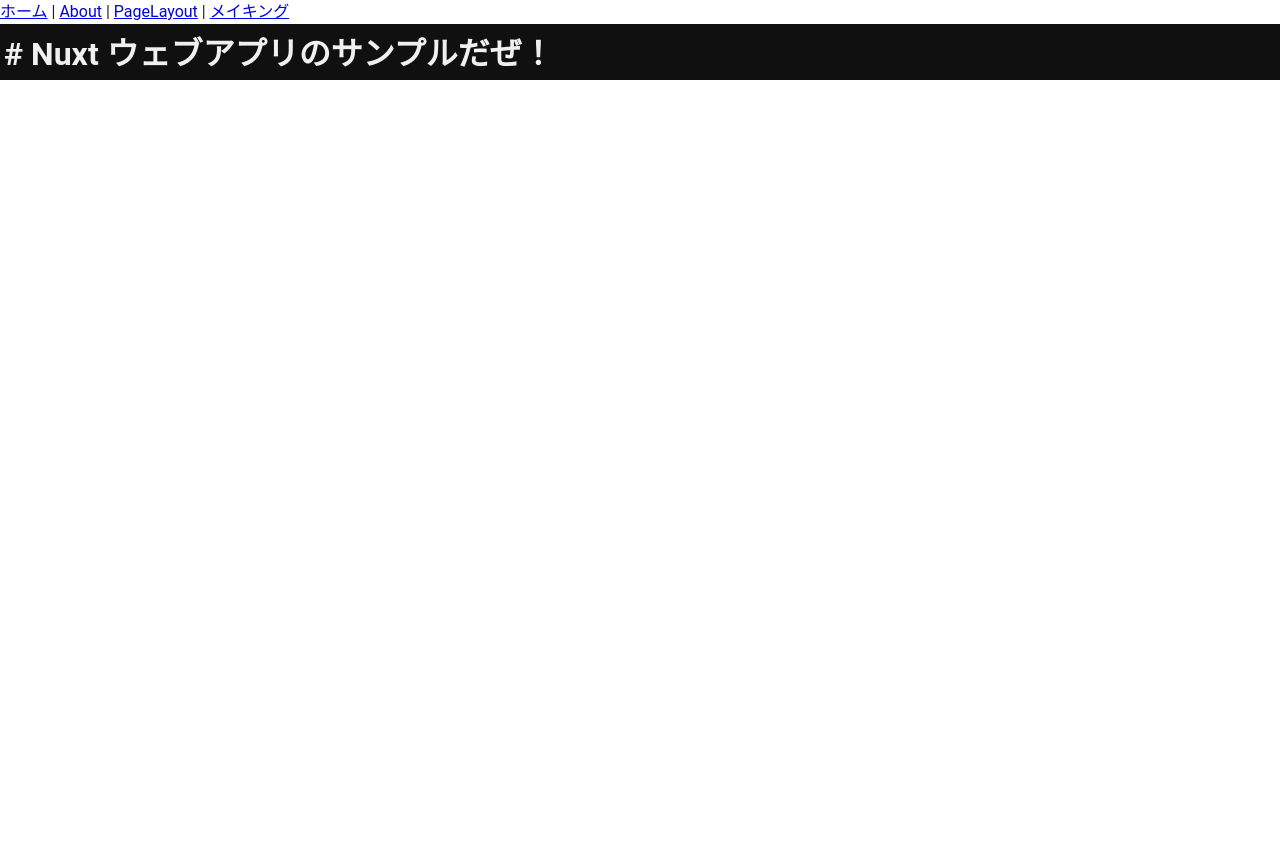
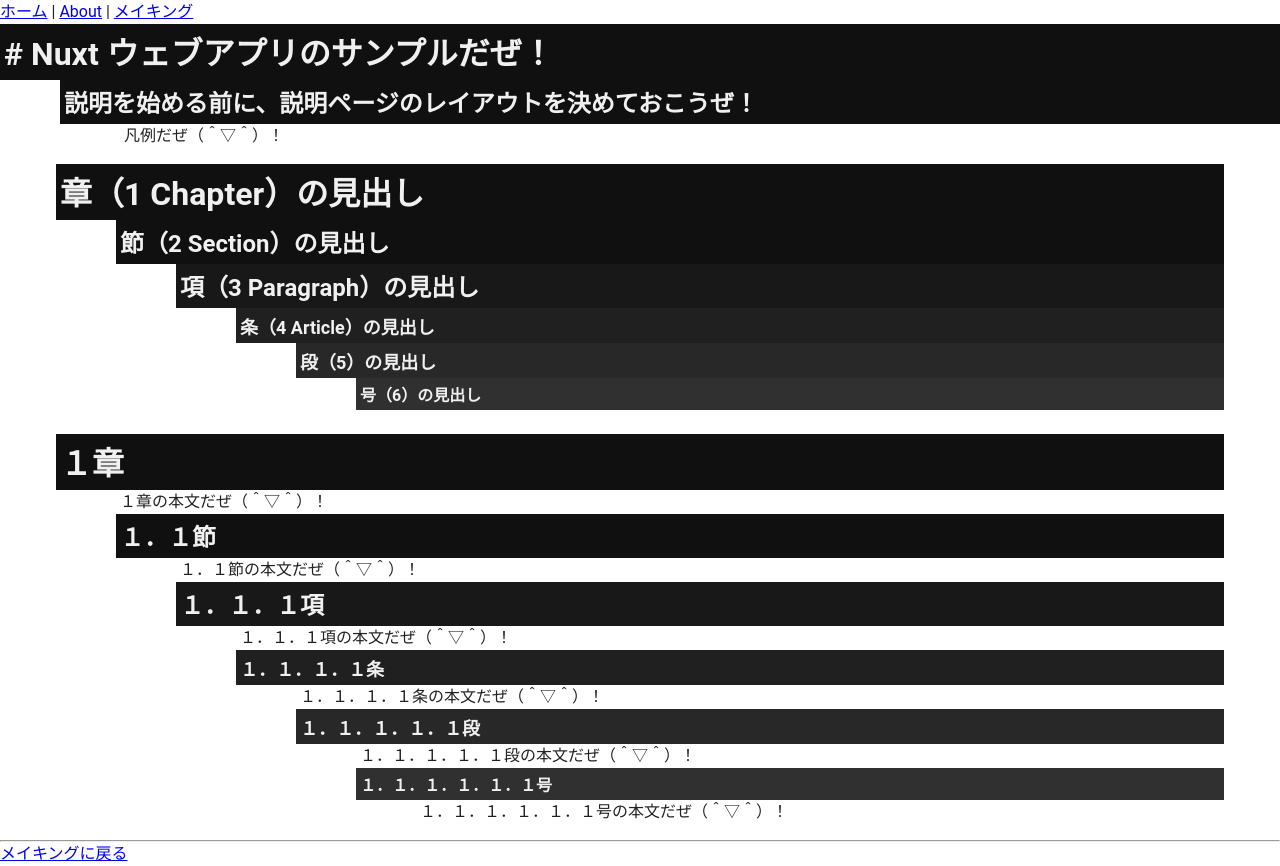
Before and after one commit to muzudho/vue-nuxt-webapp-sample, a Nuxt app: page /making/page-layout in a window 1280 px wide. Before the commit the page ends 800 px from the top, so only its background shows below. Built offline with nearby package versions, Linux system fonts and the light colour scheme.

Commit message:
メイキング

```diff
--- a/app.vue
+++ b/app.vue
@@ -13,7 +13,6 @@
                     -->
                     <router-link to="/">ホーム</router-link> |
                     <router-link to="/about">About</router-link> |
-                    <router-link to="/page-layout">PageLayout</router-link> |
                     <router-link to="/making">メイキング</router-link>
                 </nav>
 
--- a/pages/making/index.vue
+++ b/pages/making/index.vue
@@ -4,6 +4,7 @@
         アプリケーション製作の練習だぜ（＾▽＾）！<br/>
 
         <ul>
+            <li><router-link to="/making/page-layout">説明を始める前に、説明ページのレイアウトを決めておこうぜ！</router-link></li>
             <li>📖 <router-link to="/making/mount-practice">onMounted を使う練習だぜ！</router-link></li>
         </ul>
     </section>
--- a/pages/page-layout.vue
+++ b/pages/making/page-layout.vue
@@ -1,4 +1,9 @@
 <template>
+    <h2>説明を始める前に、説明ページのレイアウトを決めておこうぜ！</h2>
+    <section class="sec-2">
+        凡例だぜ（＾▽＾）！
+    </section>
+
     <v-container>
         <!-- 上は［巻］＞［編］＞［部］ -->
         <h1>章（1 Chapter）の見出し</h1>
@@ -40,5 +45,8 @@
             １．１．１．１．１．１号の本文だぜ（＾▽＾）！
         </section>
 
-</v-container>
+    </v-container>
+
+    <hr/>
+    <router-link to="/making">メイキングに戻る</router-link>
 </template>
```
